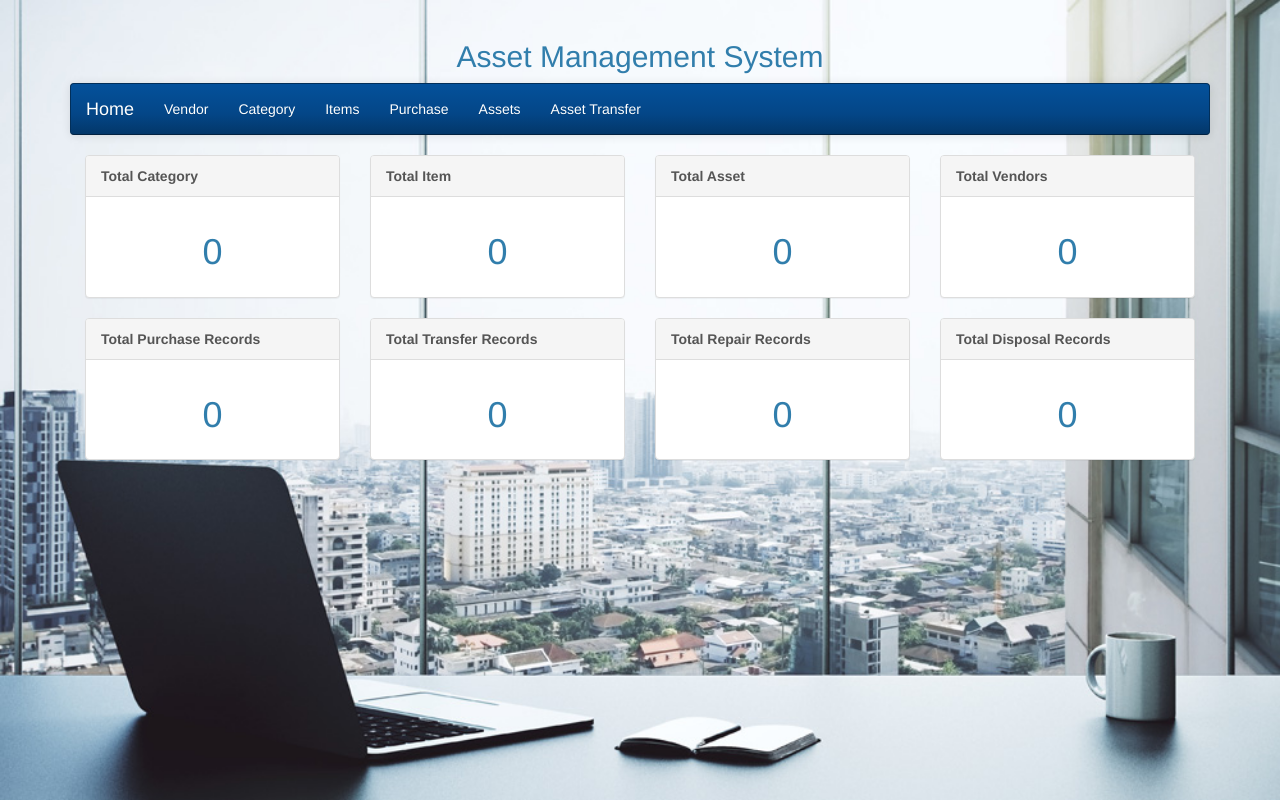
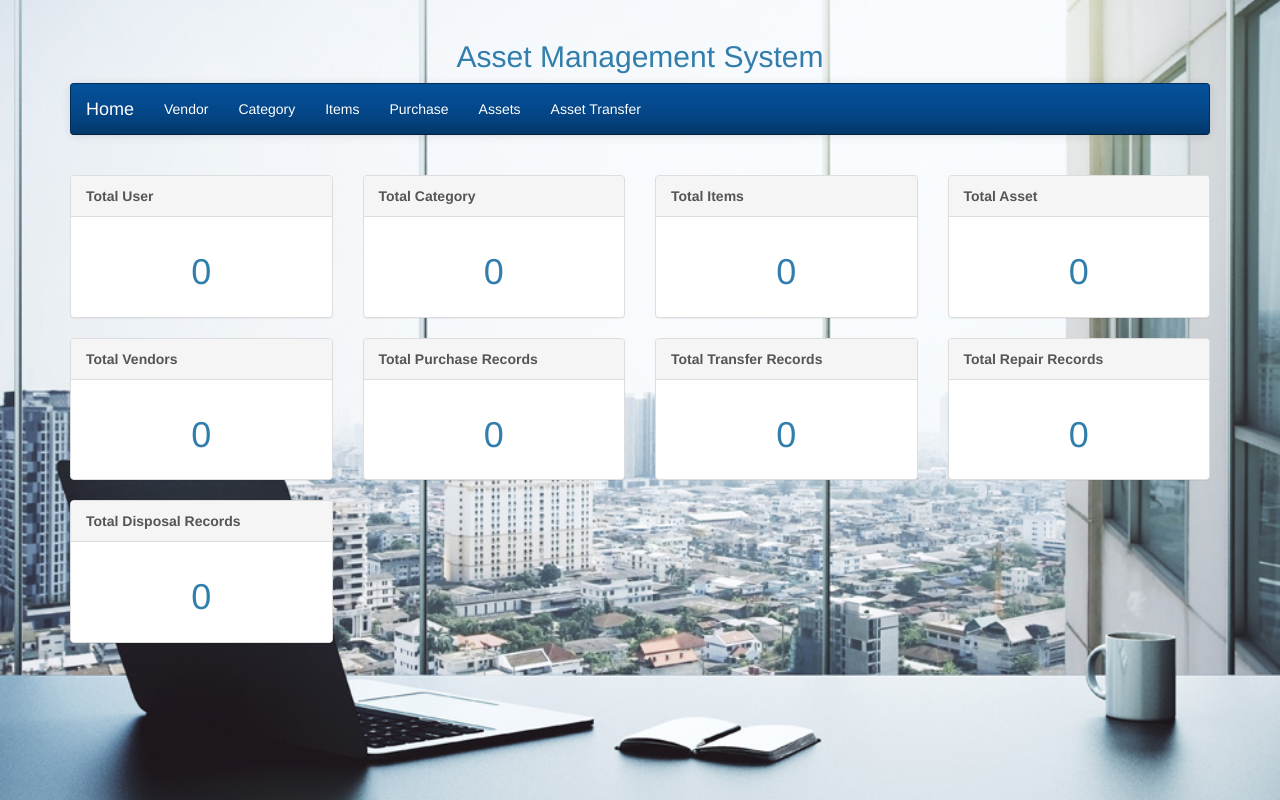
Before and after one commit to Gagana004/AssetManagementSystem, a PHP site: page / in a window 1280 px wide. Run offline with PHP 8.4, Linux system fonts and the light colour scheme; the visitor is signed in with stand-in values (Sample User, id 1); data that the repository does not hold is empty.

Commit message:
session handling

```diff
--- a/index.php
+++ b/index.php
@@ -1,13 +1,112 @@
 <?php
-// index.php
+//index.php
 include('database_connection.php');
 include('function.php');
 
-include("header.php");
+if(!isset($_SESSION["type"]))
+{
+	header("location:login.php");
+}
+
+include('header.php');
+
 ?>
+	<br />
+	<div class="row">
 
-<!-- Lables -->
-<div class="col-md-3">
+		<!-- only master user can seee this -->
+	<?php
+	if($_SESSION['type'] == 'master')
+	{
+	?>
+
+		<!-- labels  -->
+		<div class="col-md-3">
+			<div class="panel panel-default">
+				<div class="panel-heading"><strong>Total User</strong></div>
+				<div class="panel-body" align="center">
+					<h1><?php echo count_total_user($connect); ?></h1>
+				</div>
+			</div>
+		</div>
+		<div class="col-md-3">
+			<div class="panel panel-default">
+				<div class="panel-heading"><strong>Total Category</strong></div>
+				<div class="panel-body" align="center">
+					<h1><?php echo count_total_category($connect); ?></h1>
+				</div>
+			</div>
+		</div>
+		<div class="col-md-3">
+			<div class="panel panel-default">
+				<div class="panel-heading"><strong>Total Items</strong></div>
+				<div class="panel-body" align="center">
+					<h1><?php echo count_total_item($connect); ?></h1>
+				</div>
+			</div>
+		</div>
+		<div class="col-md-3">
+			<div class="panel panel-default">
+				<div class="panel-heading"><strong>Total Asset</strong></div>
+				<div class="panel-body" align="center">
+					<h1><?php echo count_total_asset($connect); ?></h1>
+				</div>
+			</div>
+		</div>
+		<div class="col-md-3">
+			<div class="panel panel-default">
+				<div class="panel-heading"><strong>Total Vendors</strong></div>
+				<div class="panel-body" align="center">
+					<h1><?php echo count_total_vendor($connect); ?></h1>
+				</div>
+			</div>
+		</div>
+		<div class="col-md-3">
+			<div class="panel panel-default">
+				<div class="panel-heading"><strong>Total Purchase Records</strong></div>
+				<div class="panel-body" align="center">
+					<h1><?php echo count_total_purchase($connect); ?></h1>
+				</div>
+			</div>
+		</div>
+		<div class="col-md-3">
+			<div class="panel panel-default">
+				<div class="panel-heading"><strong>Total Transfer Records</strong></div>
+				<div class="panel-body" align="center">
+					<h1><?php echo count_total_transfer($connect); ?></h1>
+				</div>
+			</div>
+		</div>
+		<div class="col-md-3">
+			<div class="panel panel-default">
+				<div class="panel-heading"><strong>Total Repair Records</strong></div>
+				<div class="panel-body" align="center">
+					<h1><?php echo count_total_repair($connect); ?></h1>
+				</div>
+			</div>
+		</div>
+		<div class="col-md-3">
+			<div class="panel panel-default">
+				<div class="panel-heading"><strong>Total Disposal Records</strong></div>
+				<div class="panel-body" align="center">
+					<h1><?php echo count_total_disposal($connect); ?></h1>
+				</div>
+			</div>
+		</div>
+
+
+	<?php
+	}
+	?>
+
+	<!-- user and master can see this -->
+
+	<?php
+		if($_SESSION['type']!== 'master')
+		{
+	?>
+	<!-- lables -->
+		<div class="col-md-3">
 			<div class="panel panel-default">
 				<div class="panel-heading"><strong>Total Category</strong></div>
 				<div class="panel-body" align="center">
@@ -71,7 +170,10 @@ include("header.php");
 				</div>
 			</div>
 		</div>
-
+		<?php
+		}
+		?>
+	</div>
 
 <?php
 include("footer.php");
```
